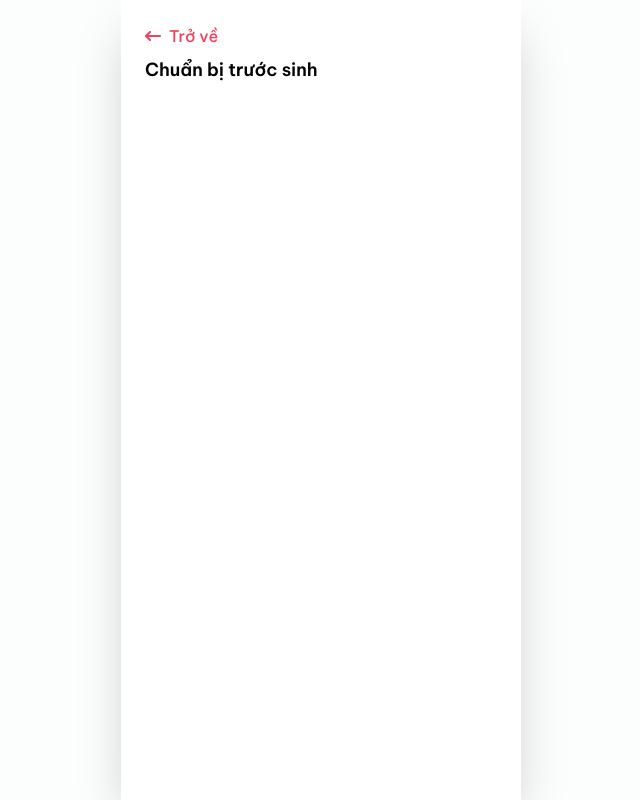
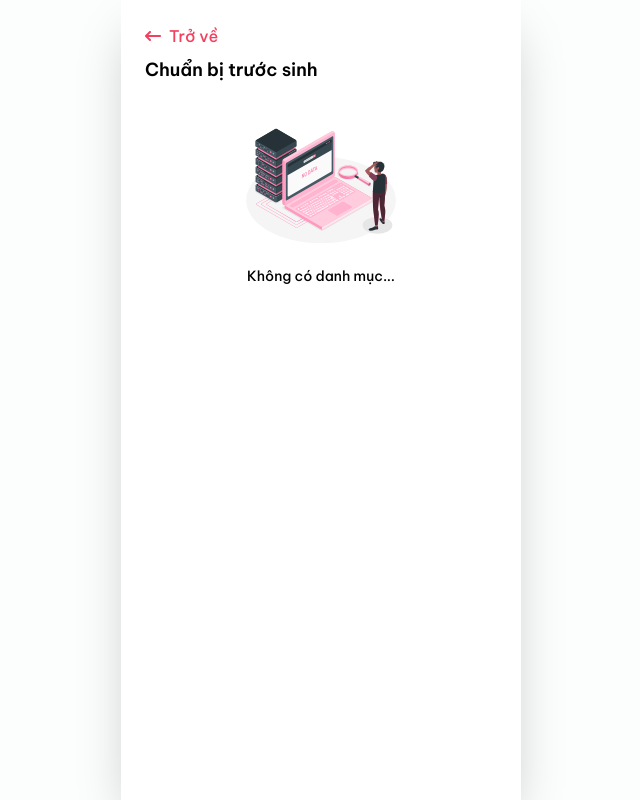
Before and after one commit to quoc-bao-dev/zenmi, a Next.js app: page /handbook/1 in a window 1280 px wide. Shown: the whole page, without its empty margins (319-959 px from the left). Built offline with nearby package versions, Linux system fonts and the light colour scheme.

Commit message:
update handbook

```diff
--- a/app/(router)/handbook/[list_handbook_slug]/[detail_slug]/page.tsx
+++ b/app/(router)/handbook/[list_handbook_slug]/[detail_slug]/page.tsx
@@ -169,7 +169,11 @@ const DetailHandbook = (props: Props) => {
                                         />
                                     </div>
                                     <div>
-                                        <span dangerouslySetInnerHTML={{ __html: `${isStateHandbook?.detailHandbook?.content ? isStateHandbook?.detailHandbook?.content : ''}` }} />
+                                        <span
+                                            // className="whitespace-break-spaces"
+                                            dangerouslySetInnerHTML={{
+                                                __html: `${isStateHandbook?.detailHandbook?.content ? isStateHandbook?.detailHandbook?.content : ''}`
+                                            }} />
                                     </div>
                                 </div>
                             </ScrollArea>
--- a/app/(router)/handbook/[list_handbook_slug]/page.tsx
+++ b/app/(router)/handbook/[list_handbook_slug]/page.tsx
@@ -9,6 +9,7 @@ import { AiOutlineHeart, AiFillHeart } from "react-icons/ai";
 import { Bookmark, BookmarkCheck } from 'lucide-react';
 import { FaArrowLeftLong } from 'react-icons/fa6'
 import { useDataHandbook } from '@/hooks/useDataQueryKey'
+import NoData from '@/components/no-data/NoData'
 
 type Props = {}
 
@@ -64,8 +65,9 @@ const ListHandBook = (props: Props) => {
     useEffect(() => {
         const dataLocalstore = localStorage.getItem("dataDetailHandbook")
 
-        if (isMounted && dataLocalstore && isStateHandbook.dataDetailHandbook.length === 0) {
+        if (isMounted && dataLocalstore) {
             const parseData = JSON.parse(dataLocalstore)
+            console.log('parseData', parseData);
 
             queryKeyIsStateHandbook({
                 ...isStateHandbook,
@@ -74,8 +76,6 @@ const ListHandBook = (props: Props) => {
         }
     }, [
         isMounted,
-        isStateHandbook,
-        queryKeyIsStateHandbook,
     ])
 
     const handleClick = (item: any) => {
@@ -179,7 +179,8 @@ const ListHandBook = (props: Props) => {
                                 </motion.div>
                             ))
                             :
-                            (null)
+                            // <div>Không có danh mục...</div>
+                            <NoData type="handbook" />
                     }
 
                     {/* {
--- a/app/(router)/handbook/page.tsx
+++ b/app/(router)/handbook/page.tsx
@@ -118,7 +118,7 @@ const Handbook = (props: Props) => {
     const handleClick = (item: any) => {
         router.push(`/handbook/${item.id}`)
         queryKeyIsStateHandbook({
-            dataDetailHandbook: item.data
+            dataDetailHandbook: item.data ? item.data : []
         })
 
         localStorage.setItem("dataDetailHandbook", JSON.stringify(item.data))
--- /dev/null
+++ b/components/no-data/NoData.tsx
@@ -0,0 +1,56 @@
+'use client'
+
+import { useResize } from "@/hooks/useResize"
+import Image from "next/image"
+import { useEffect, useState } from "react"
+
+
+interface State {
+    title: string,
+    image: string
+}
+
+const NoData = ({ type, className }: { type: string, className?: string }) => {
+    const { isVisibleMobile } = useResize()
+
+    const [data, setData] = useState<State>({ title: '', image: '', })
+
+    const quertyState = (key: any) => setData((prev: State) => ({ ...prev, ...key }))
+
+    const [isMounted, setIsMounted] = useState<boolean>(false)
+
+    useEffect(() => {
+        setIsMounted(true)
+    }, [])
+
+    useEffect(() => {
+        switch (type) {
+            case "handbook":
+                quertyState({ title: 'Không có danh mục...', image: '/no-data/no-data.svg' })
+                break;
+            default:
+                break;
+        }
+    }, [type])
+
+    if (!isMounted) return null
+
+    return (
+        <div className={`${className}  flex flex-col gap-2 items-center`}>
+            <div className={` h-full w-full`}>
+                <Image
+                    src={data.image ? data.image : ""}
+                    alt='nodata'
+                    width={1280}
+                    height={1024}
+                    className={`
+                object-contain
+                 ${type == 'handbook' && (isVisibleMobile ? "size-full" : 'size-[45%]')}
+                 mx-auto`} />
+            </div>
+            <h1 className="3xl:text-lg lg:text-sm text-xs font-medium">{data.title}</h1>
+        </div>
+    )
+
+}
+export default NoData
```
Also changed, not shown: components.json, public/no-data/no-data.svg (added).
